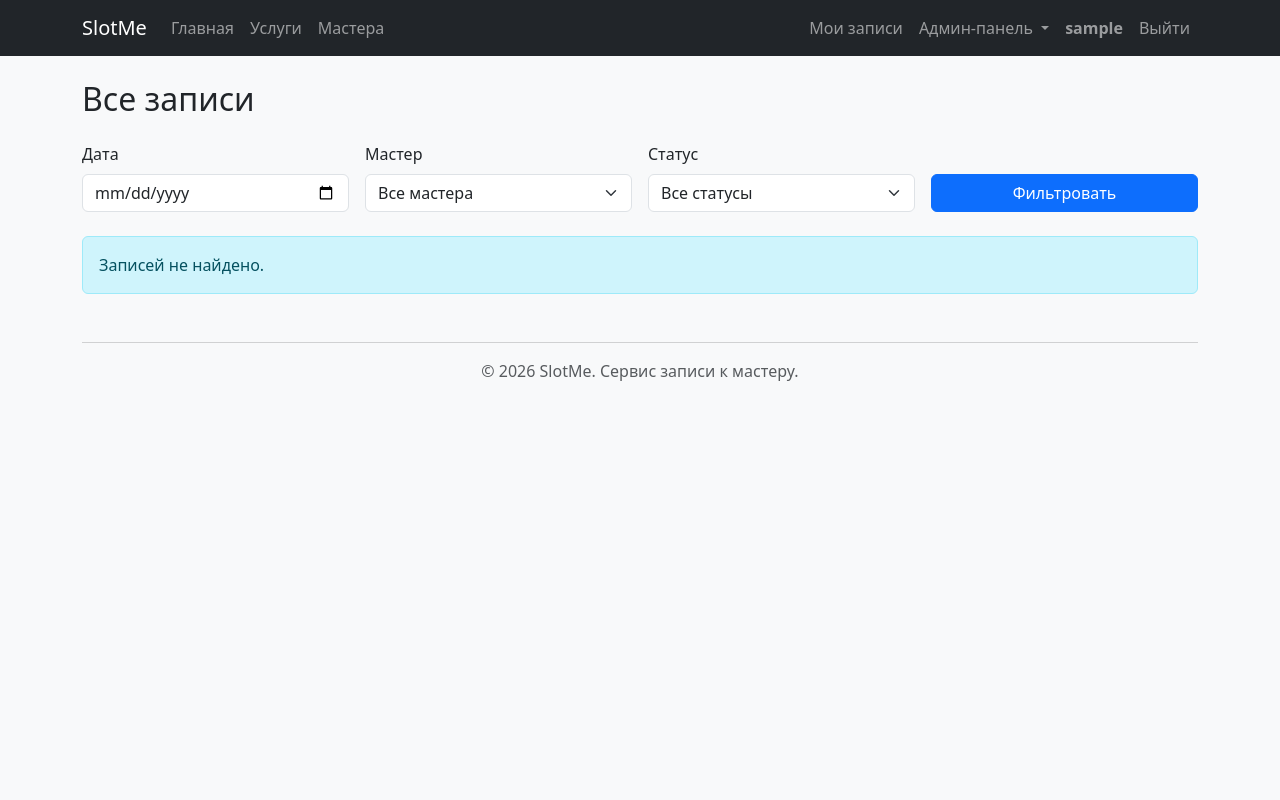
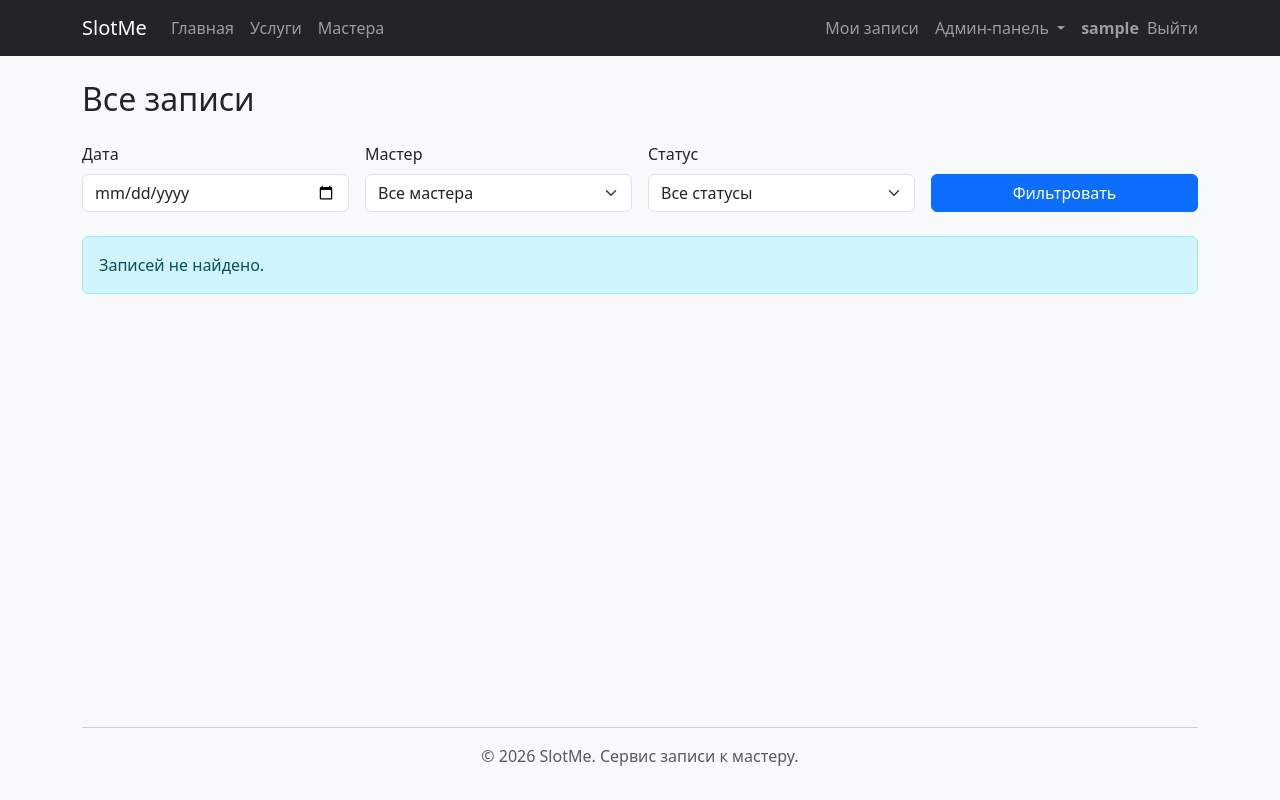
Before and after one commit to Serghqa/SlotMe, a Django app: page /appointments/admin/ in a window 1280 px wide. Run offline with Django 5.2, Linux system fonts and the light colour scheme; the visitor is signed in with stand-in values (Sample User, id 1); data comes from the database, SQL or seed files in the repository; data that the repository does not hold is empty.

Commit message:
Fix base.html

```diff
--- a/templates/base.html
+++ b/templates/base.html
@@ -11,7 +11,7 @@
     <link rel="stylesheet" href="{% static 'css/style.css' %}">
     {% block extra_head %}{% endblock extra_head %}
 </head>
-<body>
+<body class="d-flex flex-column min-vh-100">
     <nav class="navbar navbar-expand-lg navbar-dark bg-dark">
         <div class="container">
             <a class="navbar-brand" href="{% url 'home' %}">SlotMe</a>
@@ -43,7 +43,7 @@
                         {% endif %}
                         {% if user.is_admin %}
                             <li class="nav-item dropdown">
-                                <a class="nav-link dropdown-toggle" href="#" role="button" data-bs-toggle="dropdown">
+                                <a class="nav-link dropdown-toggle" href="#" role="button" data-bs-toggle="dropdown" aria-expanded="false">
                                     Админ-панель
                                 </a>
                                 <ul class="dropdown-menu dropdown-menu-end">
@@ -61,7 +61,7 @@
                         <li class="nav-item">
                             <form method="post" action="{% url 'users:logout' %}" class="d-inline">
                                 {% csrf_token %}
-                                <button type="submit" class="nav-link btn btn-link border-0 py-2">Выйти</button>
+                                <button type="submit" class="nav-link btn btn-link border-0 p-0 py-2">Выйти</button>
                             </form>
                         </li>
                     {% else %}
@@ -78,7 +78,7 @@
         </div>
     </nav>
 
-    <main class="container mt-4">
+    <main class="container mt-4 flex-grow-1">
         {% if messages %}
             {% for message in messages %}
                 <div class="alert alert-{% if message.tags == 'error' %}danger{% else %}{{ message.tags }}{% endif %} alert-dismissible fade show" role="alert">
```
